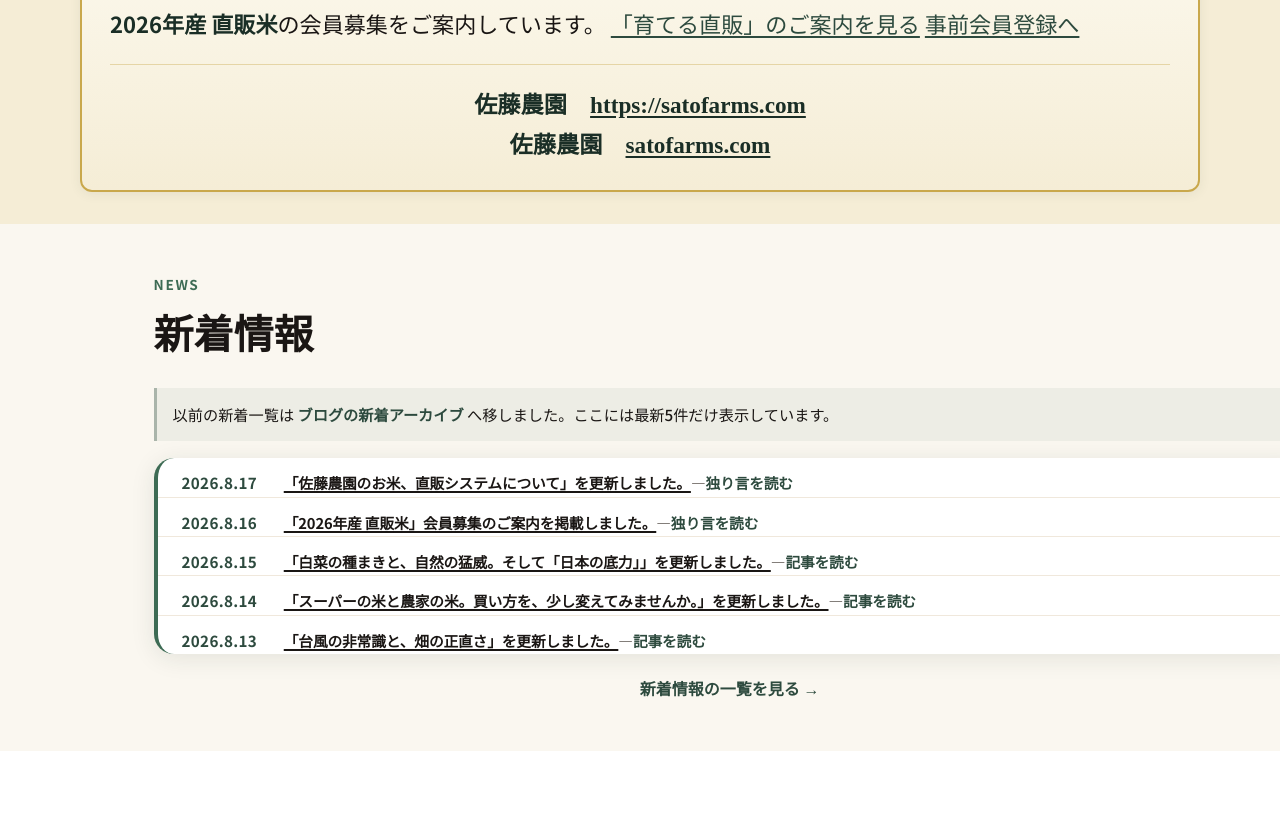
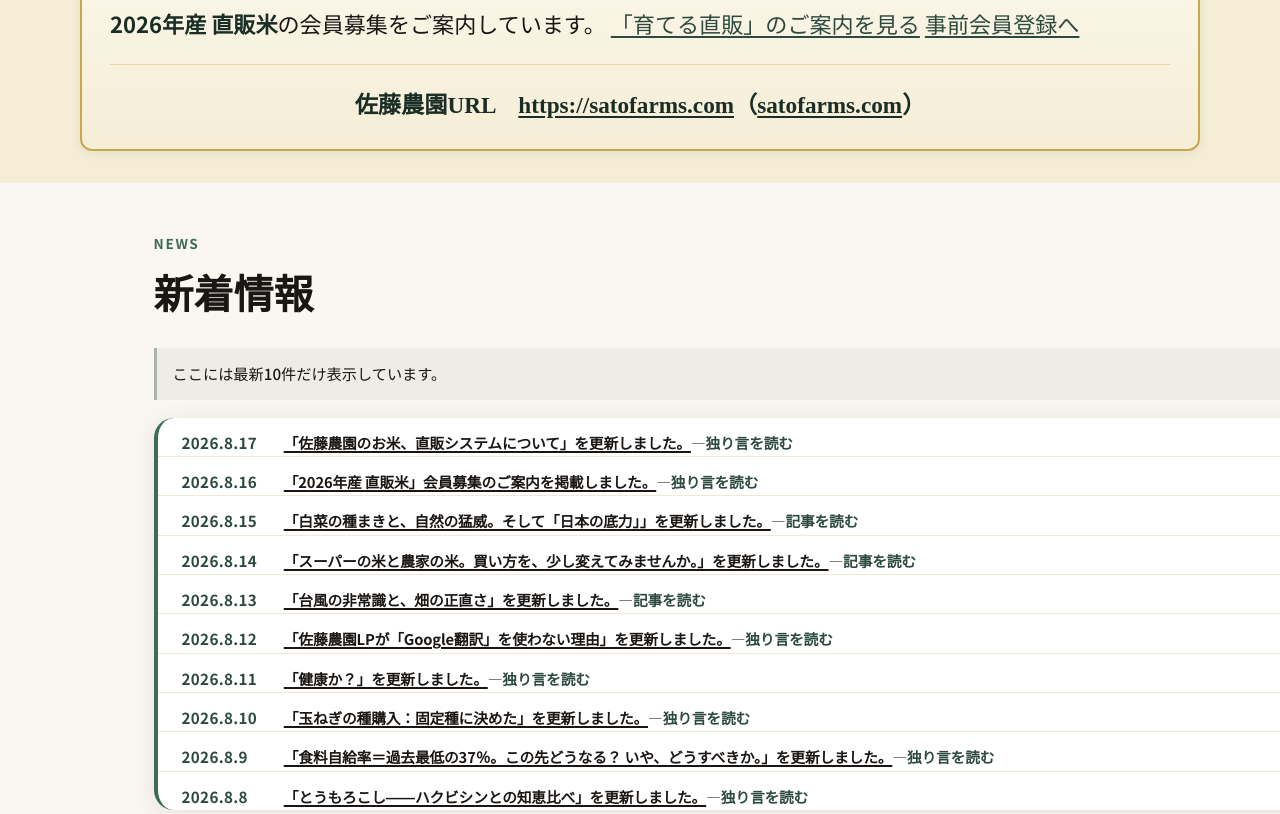
Before and after one commit to 2324satousetuo-ai/sato-farm-lp, a website: page index.html in a window 1280 px wide. Shown: the part 1071-1885 px from the top of the page. Drawn offline with Linux system fonts and the light colour scheme; no server answers.

Commit message:
現在のご案内のURLを1行にし、新着を最新10件にする。
Co-authored-by: Cursor <cursoragent@cursor.com>

```diff
--- a/index.html
+++ b/index.html
@@ -103,8 +103,7 @@
             <a href="#pre-register">事前会員登録へ</a>
           </p>
           <p class="notice__highlight">
-            佐藤農園　<a href="https://satofarms.com" class="notice__highlight-link">https://satofarms.com</a><br>
-            佐藤農園　<a href="https://satofarms.com" class="notice__highlight-em notice__highlight-link">satofarms.com</a>
+            佐藤農園URL　<a href="https://satofarms.com" class="notice__highlight-link">https://satofarms.com</a>（<a href="https://satofarms.com" class="notice__highlight-em notice__highlight-link">satofarms.com</a>）
           </p>
         </div>
       </div>
@@ -119,7 +118,7 @@
           </div>
         </div>
         <p class="lp-moved-notice" data-legacy-hash="news">
-          以前の新着一覧は <a href="blog/news/">ブログの新着アーカイブ</a> へ移しました。ここには最新5件だけ表示しています。
+          ここには最新10件だけ表示しています。
         </p>
         <ul class="news__list">
         <li class="news__item">
@@ -142,6 +141,26 @@
             <time class="news__date" datetime="2026-08-13">2026.8.13</time>
             <p class="news__text"><span class="news__headline">「台風の非常識と、畑の正直さ」を更新しました。</span>—<a href="blog/notes/typhoon-and-fields.html">記事を読む</a></p>
       </li>
+          <li class="news__item">
+            <time class="news__date" datetime="2026-08-12">2026.8.12</time>
+            <p class="news__text"><span class="news__headline">「佐藤農園LPが「Google翻訳」を使わない理由」を更新しました。</span>—<a href="blog/notes/no-google-translate.html">独り言を読む</a></p>
+          </li>
+          <li class="news__item">
+            <time class="news__date" datetime="2026-08-11">2026.8.11</time>
+            <p class="news__text"><span class="news__headline">「健康か？」を更新しました。</span>—<a href="blog/notes/am-i-healthy.html">独り言を読む</a></p>
+          </li>
+          <li class="news__item">
+            <time class="news__date" datetime="2026-08-10">2026.8.10</time>
+            <p class="news__text"><span class="news__headline">「玉ねぎの種購入：固定種に決めた」を更新しました。</span>—<a href="blog/notes/onion-heirloom-seeds.html">独り言を読む</a></p>
+          </li>
+          <li class="news__item">
+            <time class="news__date" datetime="2026-08-09">2026.8.9</time>
+            <p class="news__text"><span class="news__headline">「食料自給率＝過去最低の37％。この先どうなる？ いや、どうすべきか。」を更新しました。</span>—<a href="blog/notes/food-self-sufficiency-37.html">独り言を読む</a></p>
+          </li>
+          <li class="news__item">
+            <time class="news__date" datetime="2026-08-08">2026.8.8</time>
+            <p class="news__text"><span class="news__headline">「とうもろこし――ハクビシンとの知恵比べ」を更新しました。</span>—<a href="blog/notes/corn-civet.html">独り言を読む</a></p>
+          </li>
         </ul>
         <p class="lp-blog-more"><a href="blog/news/">新着情報の一覧を見る →</a></p>
       </div>
```
